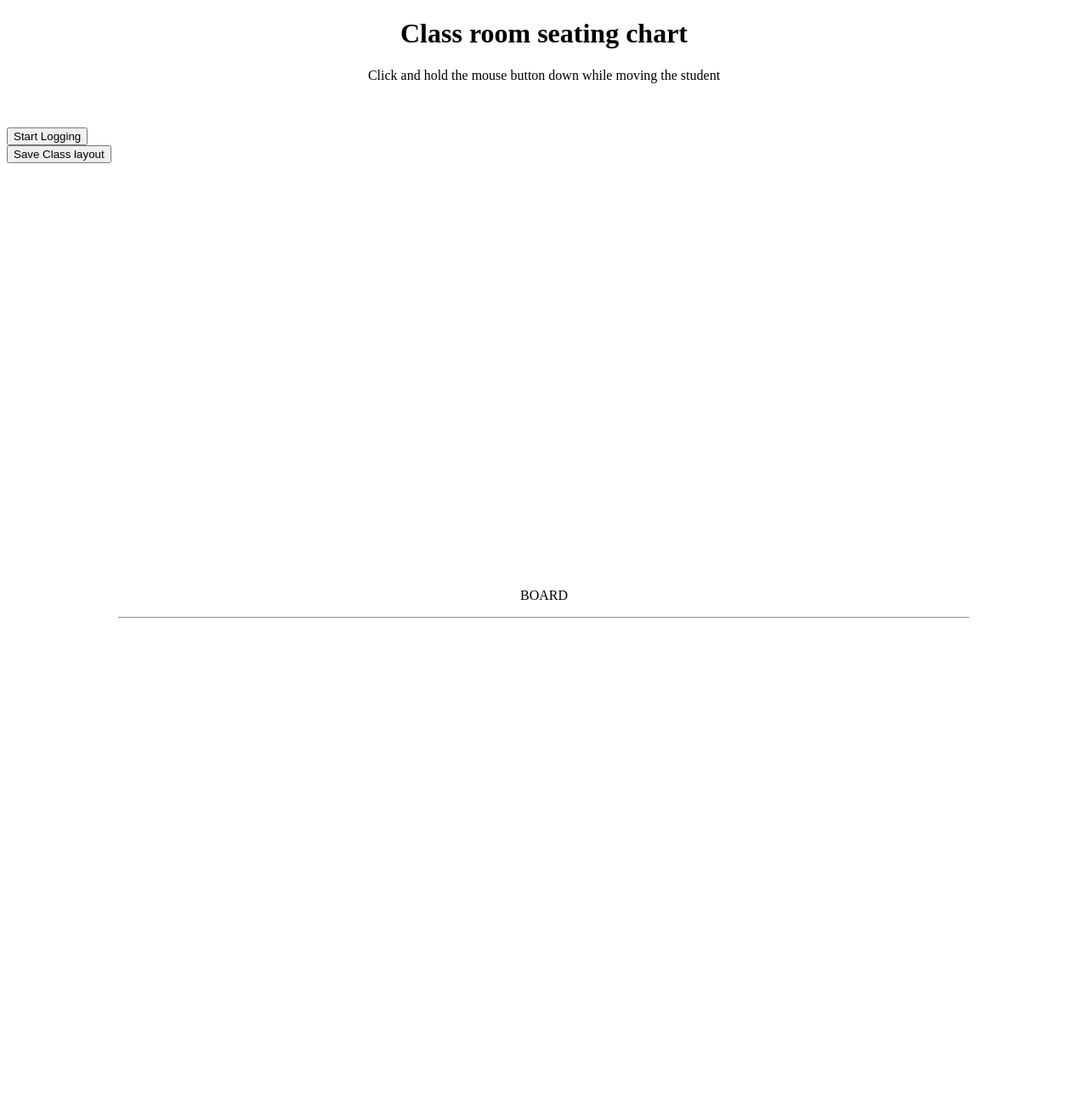
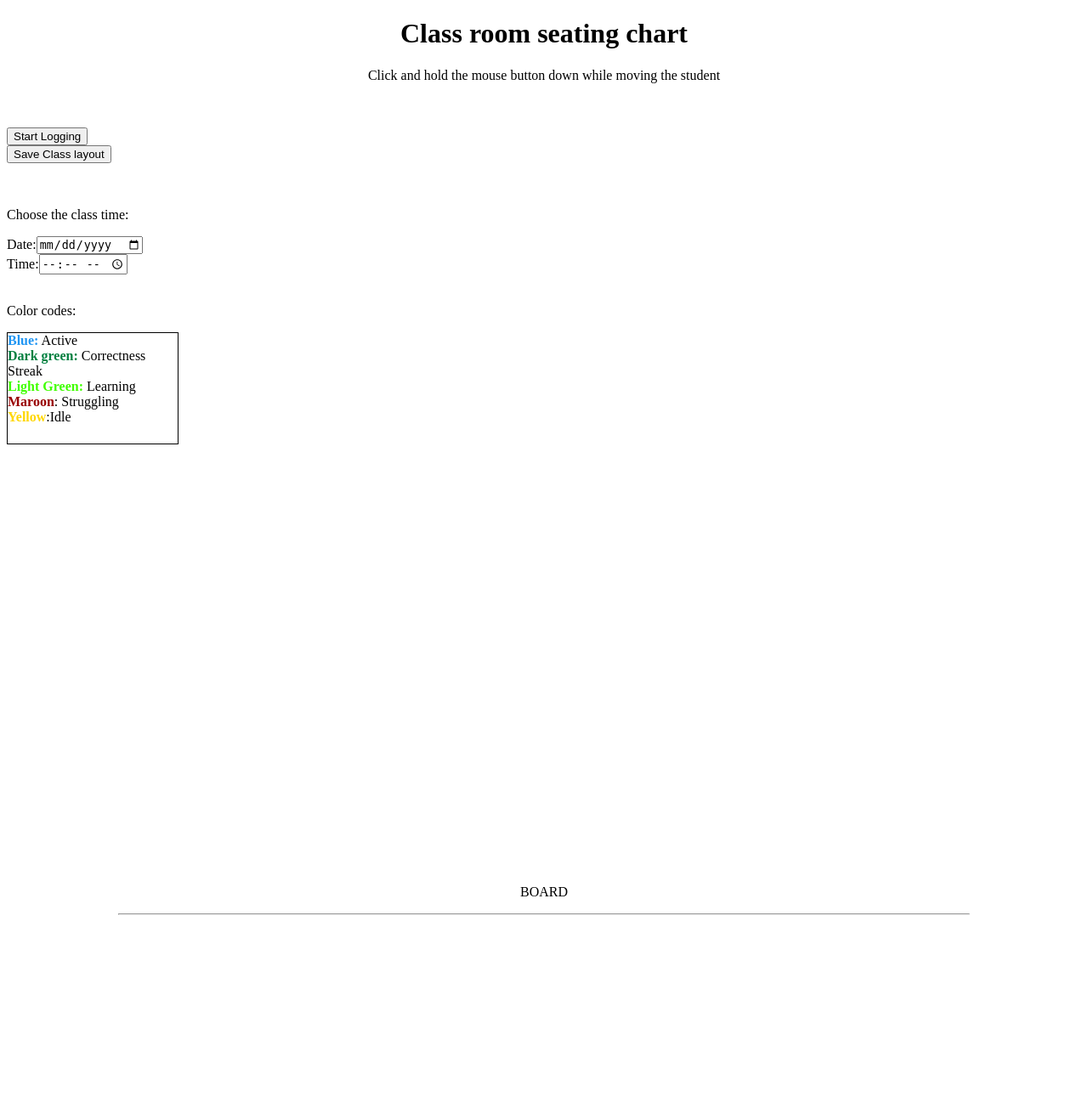
Before and after one commit to ash13/LiveChart, a Flask app: template templates/seating_chart_with_names.html in a window 1280 px wide. Shown: the top 1317 px of the page at 85% size. Before the commit the page ends 728 px from the top, so only its background shows below. Run offline with Flask 2, Linux system fonts and the light colour scheme; the template is opened without the code that fills it, so the values that code supplies are empty; parts of the project's set-up code (start-up, migrations or seed data) failed here and were passed over; some libraries are stand-ins or nearby versions.

Commit message:
added latest version

```diff
--- a/templates/seating_chart_with_names.html
+++ b/templates/seating_chart_with_names.html
@@ -1,7 +1,12 @@
 <!DOCTYPE html>
 <html>
 <style>
-
+.div1 {
+    width: 200px;
+    height: 130px;
+    border: 0.2px solid black;
+    style="font-size:10%"
+}
 <!--
 #mydiv2 {
     position: absolute;
@@ -102,9 +107,18 @@ border: 1px solid #d3d3d3;
 
 <button id="jquerytest">Save Class layout</button>
 </div>
+<br></br>
 
+<p>Choose the class time:</p>
+Date:<input id="date" type="date" name="class_date" />
+<br>
+Time:<input id="time" type="time" name="class_time" />
+<br>
+<br>
+<p>Color codes:</p>
 
-
+<div class="div1"><font color="#2196F3"><b>Blue:</b></font> Active </b><br><font color="#008040"><b>Dark green:</b></font> Correctness Streak</b><br><font color="#40ff00"><b>Light Green:</b></font> Learning <br><font color="#990000"> <b>Maroon</b></font>: Struggling <br><font color="#ffd700"><b>Yellow</b></font>:Idle</font>  </div>
+<br>
 
 <!--
 
@@ -671,7 +685,7 @@ function dragElement(elmnt) {
                     console.log("Learning student:"+d)
                     learning_id='mydiv'+d+'header';
                     var learning_stud_div = document.getElementById(learning_id);
-                    learning_stud_div.style.backgroundColor='#40ff00';
+                    learning_stud_div.style.backgroundColor='#ADFF2F'//#40ff00';
                     }
 
                 //console.log("Calling query_log");
@@ -1047,12 +1061,21 @@ function dragElement(elmnt) {
     lis=[];
     //dat= document.getElementById("classDateTime").value;
     //window.alert("DATE:"+obj.length);
-    dat='2018-06-08 8:00:00.000'
+    //dat='2018-06-08 8:00:00.000'
     //dat='2018-11-12 19:15:00.000';
-    lis.push(dat);
+    //lis.push(dat);
     console.log("Going to click");
     //$('#log').click(log_button());
     $('#log').click(function() {
+    //dat= document.getElementById("classDateTime").value;
+    dat2=document.getElementById("date").value;
+    time2=document.getElementById("time").value;
+    //window.alert("DATE:"+dat);
+    //window.alert("date:"+dat2+" time:"+time2);
+    lis_dat=dat2+" "+time2+":00.000"
+    window.alert(lis_dat);
+    lis=[]
+    lis.push(lis_dat);
     console.log("click log function");
     log_button();
     });
```
